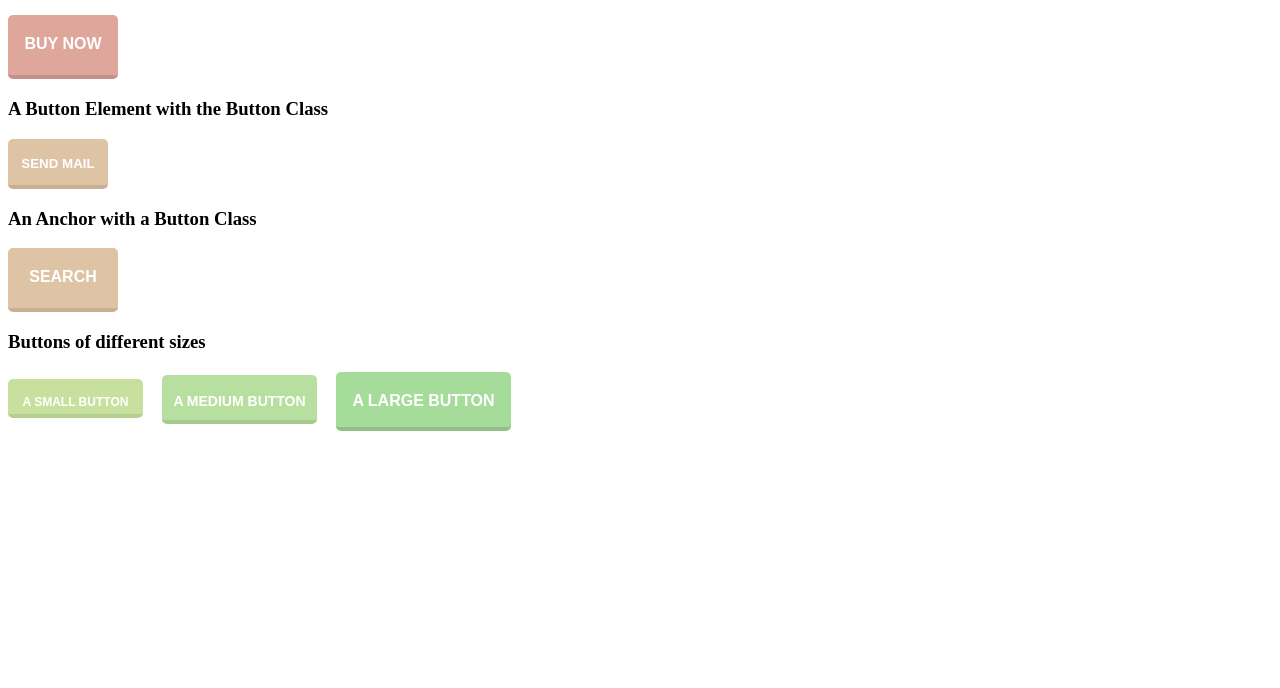
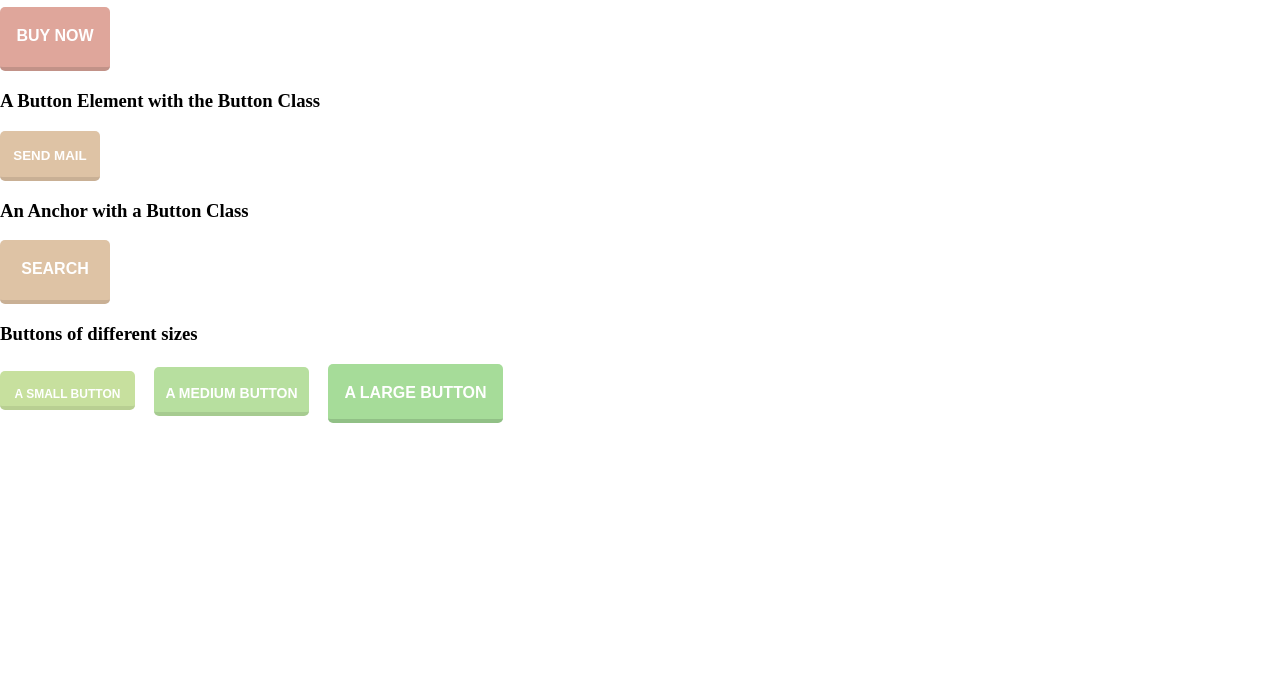
Before and after one commit to rulep/rulep.github.io, a plain HTML site: page buttons/index.html in a window 1280 px wide. Shown: the part 112-800 px from the top of the page. Drawn offline with Linux system fonts and the light colour scheme.

Commit message:
Removed h3 from CSS Reset

```diff
--- a/buttons/styles.css
+++ b/buttons/styles.css
@@ -1,3 +1,24 @@
+html,body,div,span,applet,object,iframe,
+h1,h2,h4,h5,h6,p,blockquote,pre,
+a,abbr,acronym,address,big,cite,code,
+del,dfn,em,img,ins,kbd,q,s,samp,
+small,strike,strong,sub,sup,tt,var,
+b,u,i,center,
+dl,dt,dd,ol,ul,li,
+fieldset,form,label,legend,
+table,caption,tbody,tfoot,thead,tr,th,td,
+article,aside,canvas,details,figcaption,figure,
+footer,header,hgroup,menu,nav,section,summary,
+time,mark,audio,video{
+  margin:0;
+  padding:0;
+  border:0;
+  outline:0;
+  font-size:100%;
+  font:inherit;
+  vertical-align:baseline;
+}
+
 /* Table of Contents
 ------------------------------------
 Button Default
```
